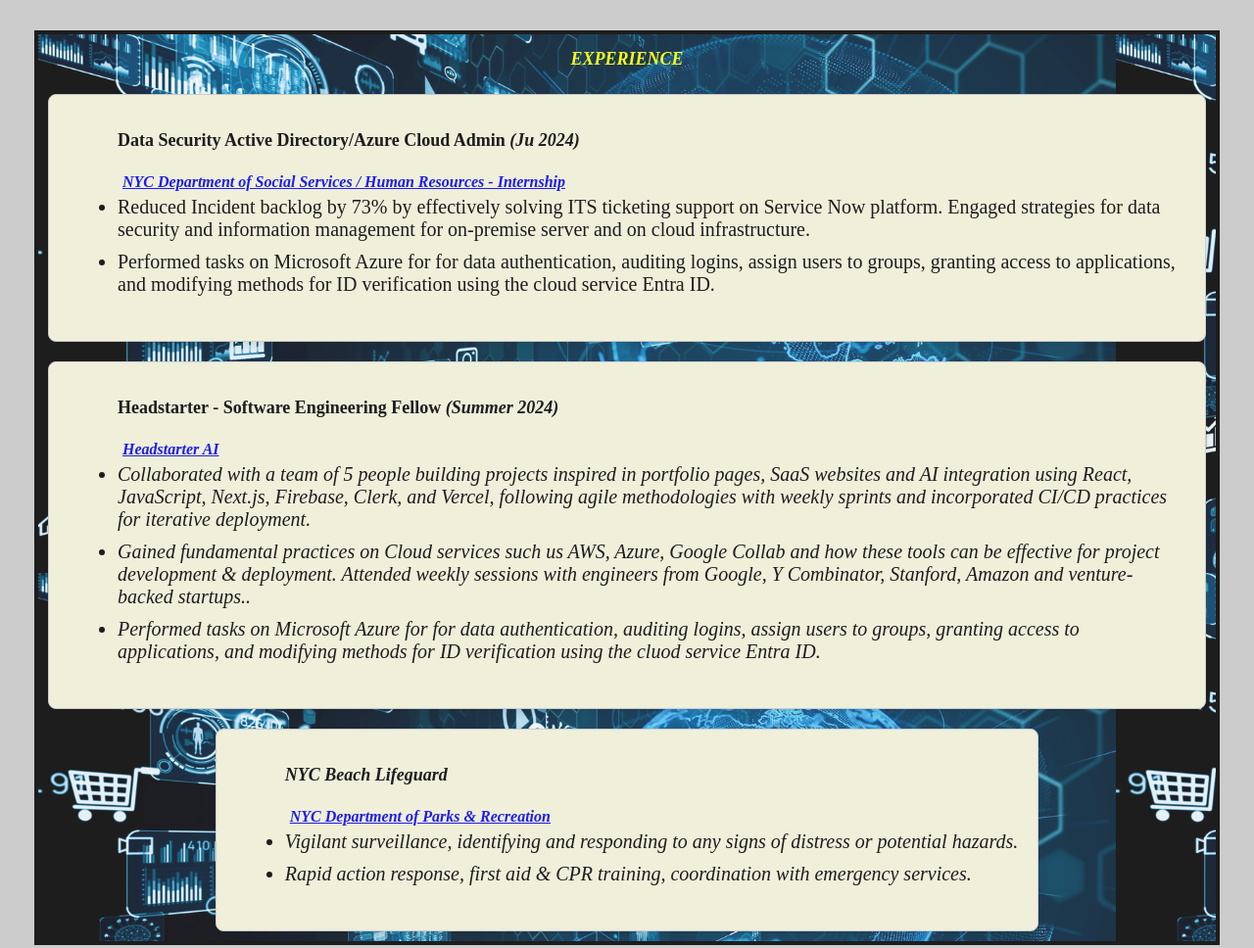
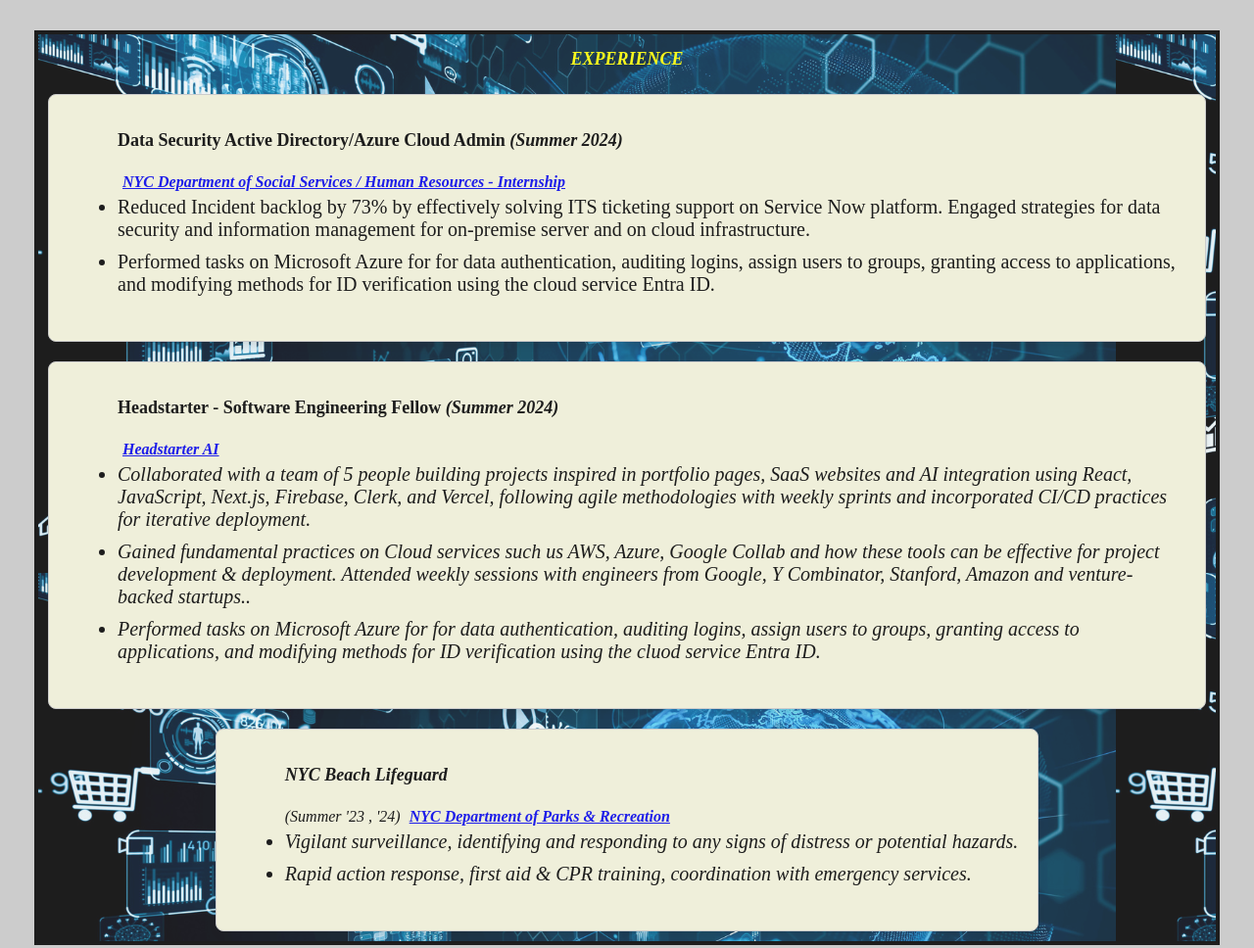
Before and after one commit to paulocs5/portfolio_website, a plain HTML site: page index.html in a window 1280 px wide. Shown: the part 1400-2368 px from the top of the page at 98% size. Drawn offline with Linux system fonts and the light colour scheme.

Commit message:
Update index.html

```diff
--- a/index.html
+++ b/index.html
@@ -59,7 +59,7 @@
                   <h1 style="color:yellow;"><em>EXPERIENCE</em></h1>
                   <div class="work-item">
                         <ul>
-                              <h3>Data Security Active Directory/Azure Cloud Admin  <em>(Ju 2024)</em></h3>
+                              <h3>Data Security Active Directory/Azure Cloud Admin  <em>(Summer 2024)</em></h3>
                               <h2><a href="https://www.nyc.gov/site/dss/index.page"><em>NYC Department of Social Services / Human Resources - Internship</em></a> </h2>
                               <li>Reduced Incident backlog by 73% by effectively solving ITS ticketing support on Service Now platform.
                                     Engaged strategies for data security and information management for on-premise server and on cloud
@@ -87,7 +87,7 @@
 
                   <div class="work-item">
                         <ul>
-                              <h3>NYC Beach Lifeguard</h3>
+                              <h3>NYC Beach Lifeguard</h3> <em>(Summer '23 , '24)</h3>
                               <h2><a href="https://www.nycgovparks.org/"><em>NYC Department of Parks & Recreation</em></a></h2>
                               <li>Vigilant surveillance, identifying and responding to any signs of distress or potential hazards.</li>
                               <li>Rapid action response, first aid & CPR training, coordination with emergency services.</li>
```
